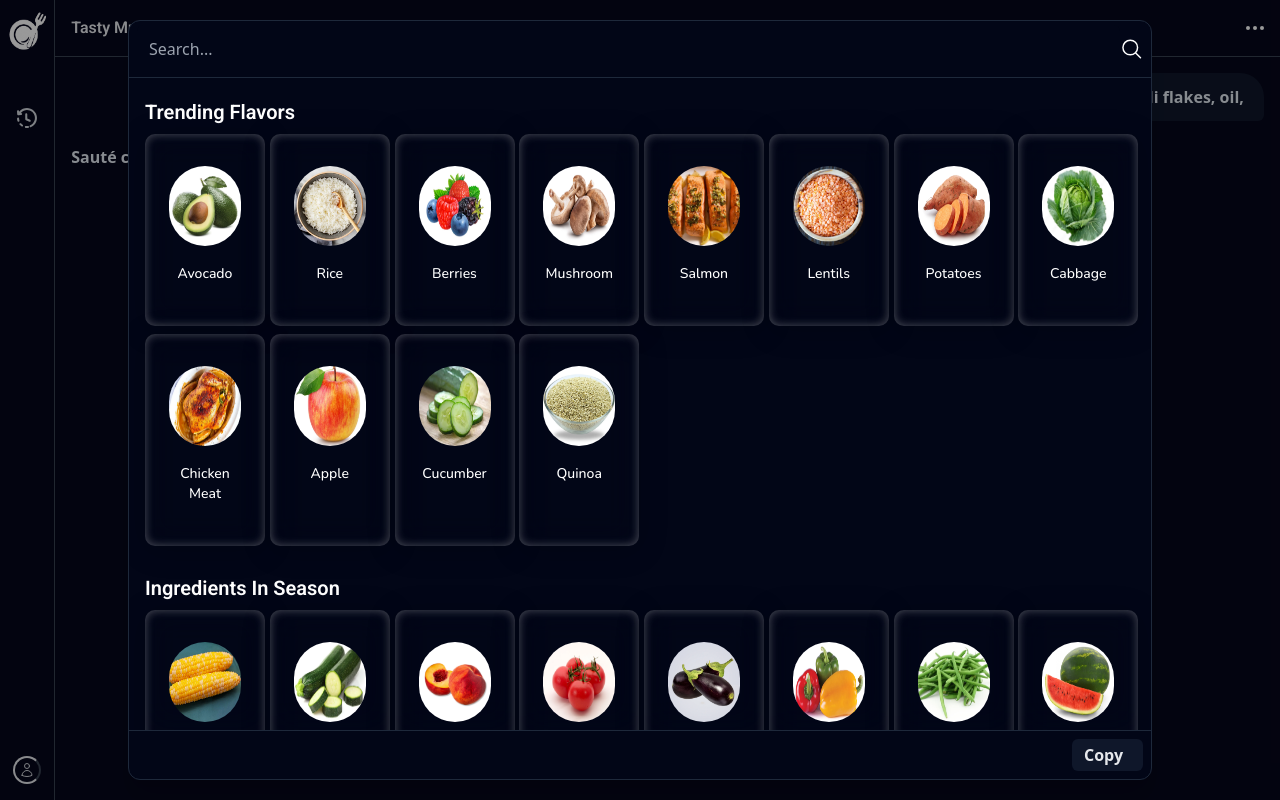
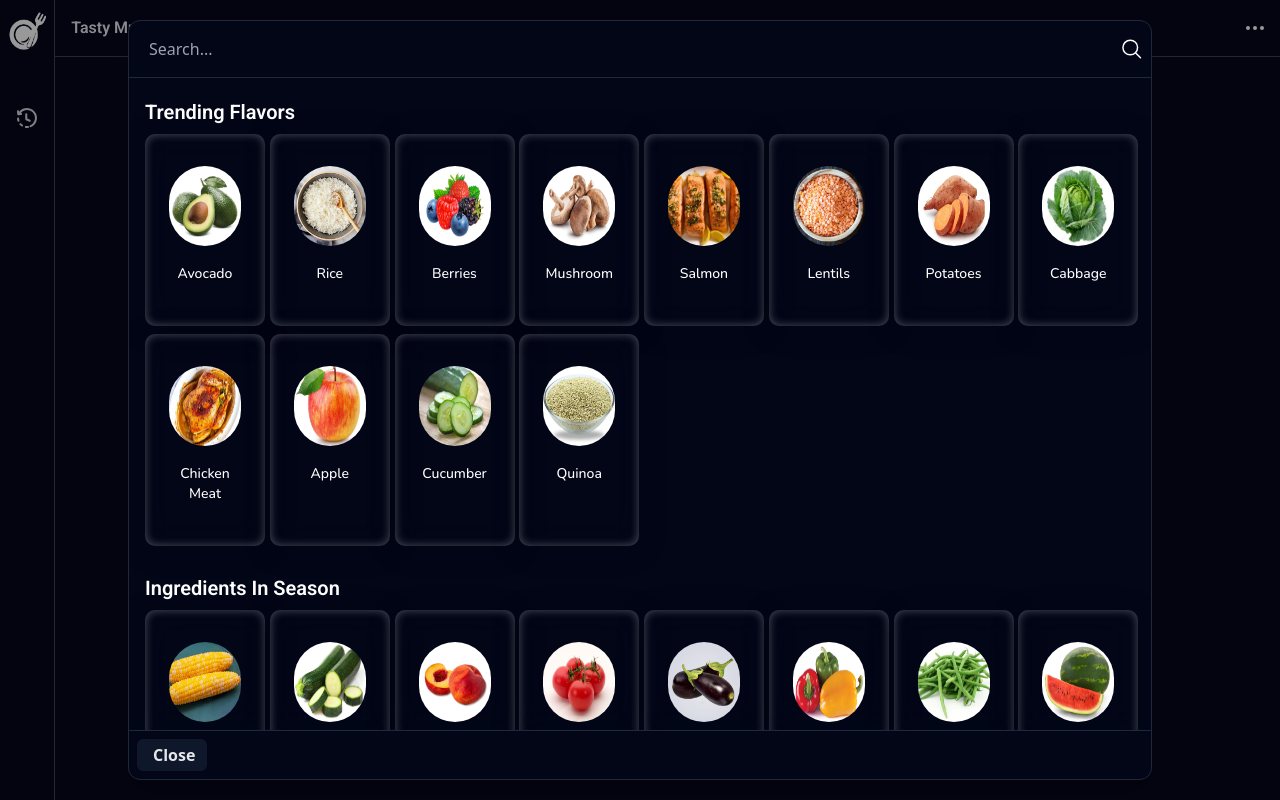
Before and after one commit to AimableUK/Tasty_Mundo, a React (Vite) app: page /c/1 in a window 1280 px wide. Both pictures are taken after a click on the icon 27 px from the left and 92 px from the top of the page. Built offline with nearby package versions, Linux system fonts and the light colour scheme; some icons are missing; a web font is replaced by a local one.

Commit message:
Fixed the Working of the NewChat Navigation

```diff
--- a/src/Components/MainChat/ChatPage/ChatBody/Chat.jsx
+++ b/src/Components/MainChat/ChatPage/ChatBody/Chat.jsx
@@ -11,16 +11,20 @@
       {/* Convo */}
       <div
         key={chat.id}
-        className="font-semibold text-slate-200 flex flex-col p-4 gap-y-6"
+        className="font-semibold text-slate-200 flex flex-col p-4 gap-y-6 px-6 md:px-32 lg:px-48"
       >
         <div className="self-end bg-slate-900 p-3 rounded-l-3xl rounded-t-3xl rounded-br-md px-4 max-w-5/6 text-end text-wrap">
           {chat.ingredients?.map((ingredient, index) => (
-            <span key={index} className="">
+            <span key={index} className="text-sm md:text-[15px]">
               {ingredient},&nbsp;
             </span>
           ))}
         </div>
-        <div>{chat.result}</div>
+        <div>
+          <p className="text-sm md:text-[16px] font-nunito font-normal">
+            {chat.result}
+          </p>
+        </div>
       </div>
 
       {/* Input Box */}
--- a/src/Components/MainChat/ChatPage/ChatBody/InputBox.jsx
+++ b/src/Components/MainChat/ChatPage/ChatBody/InputBox.jsx
@@ -7,7 +7,7 @@
         <input
           type="text"
           placeholder="Enter Your Ingredients... "
-          className="outline-none md:w-[300px] lg:w-[500px] bg-[#1b1c33] text-white transform transition-all duration-300 ease-in-out"
+          className="outline-none md:w-[300px] lg:w-[790px] bg-[#1b1c33] text-white transform transition-all duration-300 ease-in-out"
         />
       </div>
       <button className="hover:scale-105 active:scale-90 transition-all duration-200 ease-in-out border border-gray-600 p-2 md:p-3 rounded-full md:rounded-xl font-bold bg-[#1b1c33] flex flex-row flex-nowrap">
--- a/src/Components/MainChat/ChatPage/ChatHeader/ChatHeader.jsx
+++ b/src/Components/MainChat/ChatPage/ChatHeader/ChatHeader.jsx
@@ -94,6 +94,10 @@
               </span>
               DELETE
             </button>
+            <button className="flex md:hidden flex-row flex-nowrap items-center font-semibold border-gray-900 hover:bg-gray-800 rounded-md p-1 px-2 gap-1 transition-all duration-200 ease-in-out active:scale-95">
+              <i className="bx  bx-cog bx-sm cursor-pointer"></i>
+              SETTINGS
+            </button>
           </div>
         )}
       </div>
--- a/src/Components/MainChat/ChatPage/ChatSideBar/ChatSideBar.jsx
+++ b/src/Components/MainChat/ChatPage/ChatSideBar/ChatSideBar.jsx
@@ -1,6 +1,15 @@
 import React from "react";
+import { useLocation, useNavigate } from "react-router-dom";
 
 const ChatSideBar = ({ tastyMundoBW, setSavedChats, setRecipeIdea }) => {
+  const navigate = useNavigate();
+  const location = useLocation();
+
+  const newChat = () => {
+    if (location.pathname == "/c") return;
+    navigate("/c");
+  };
+
   return (
     <div className="hidden md:flex flex-col p-1 py-3 px-2 justify-between border-r border-r-gray-700 items-center">
       {/* SideBar Header */}
@@ -18,6 +27,7 @@
           {/* New Chat */}
           <div className="relative flex flex-row items-center group">
             <i
+              onClick={newChat}
               className="bx  bx-edit-alt bx-sm cursor-pointer text-gray-300 hover:bg-gray-700
                 active:bg-inherit transform duration-100 ease-in-out p-1 rounded-md"
             ></i>
@@ -63,22 +73,9 @@
       </div>
       {/* SideBar Footer */}
       <div className="relative flex flex-row items-center group hover:bg-gray-700 active:bg-inherit transition-all duration-100 ease-in-out rounded-md border-inherit p-1">
-        <svg
-          xmlns="http://www.w3.org/2000/svg"
-          fill="none"
-          viewBox="0 0 24 24"
-          strokeWidth={1.5}
-          stroke="currentColor"
-          className="size-7 border-2 cursor-pointer text-gray-300 hover:bg-gray-700 active:bg-inherit rounded-full border-inherit p-1"
-        >
-          <path
-            strokeLinecap="round"
-            strokeLinejoin="round"
-            d="M15.75 6a3.75 3.75 0 1 1-7.5 0 3.75 3.75 0 0 1 7.5 0ZM4.501 20.118a7.5 7.5 0 0 1 14.998 0A17.933 17.933 0 0 1 12 21.75c-2.676 0-5.216-.584-7.499-1.632Z"
-          />
-        </svg>
-        <p className="hidden group-hover:block text-sm absolute whitespace-nowrap font-semibold -right-32 border border-gray-800 px-3 rounded-md bg-gray-900">
-          Your Account
+        <i className="bx  bx-cog bx-sm cursor-pointer"></i>
+        <p className="hidden group-hover:block text-sm absolute whitespace-nowrap font-semibold -right-24 border border-gray-800 px-3 rounded-md bg-gray-900">
+          Settings
         </p>
       </div>
     </div>
--- a/src/Components/MainChat/RecipeIdea/RecipeIdea.jsx
+++ b/src/Components/MainChat/RecipeIdea/RecipeIdea.jsx
@@ -10,7 +10,7 @@
           ref={dialogRef}
           className="relative bg-slate-950 border border-slate-800 md:rounded-xl rounded-t-xl max-w-5xl w-full shadow-xl z-50 h-full flex flex-col"
         >
-          <div className="flex md:hidden self-center p-[2px] rounded-full my-2 bg-slate-300 w-2/6 "></div>
+          <div className="flex md:hidden self-center p-[1px] md:p-[2px] rounded-full my-2 bg-slate-300 w-2/6 "></div>
 
           {/* Search Bar */}
           <div className="flex flex-row items-center border-b border-slate-800 px-2 py-1">
@@ -97,20 +97,16 @@
           </div>
 
           {/* Bottom Buttons in Dialog */}
-          <div className="border-t border-slate-800 flex justify-between items-center p-2">
+          <div className="border-t border-slate-800 flex gap-2 items-center p-2">
             {/* Close Icon */}
-            <i
+
+            <button
               onClick={() => setRecipeIdea(false)}
-              className="bx bx-shrink-right bx-xs cursor-pointer active:scale-75 transition-all duration-150 ease-out pl-2"
-            ></i>
-
-            {/* Buttons */}
-            <div className="flex gap-2">
-              <button className="flex items-center bg-slate-900 hover:bg-slate-800 active:bg-slate-700 px-3 py-1 rounded-md text-gray-200 font-semibold">
-                Copy
-                <i className="bx  bx-copy ml-2 bx-xs"></i>
-              </button>
-            </div>
+              className="flex items-center gap-1 bg-slate-900 hover:bg-slate-800 active:bg-slate-700 px-3 py-1 rounded-md text-gray-200 font-semibold"
+            >
+              <i className="bx bx-shrink-right bx-xs cursor-pointer active:scale-75 transition-all duration-150 ease-out"></i>
+              Close
+            </button>
           </div>
         </div>
       </div>
--- a/src/Components/MainChat/SavedChats/SavedChats.jsx
+++ b/src/Components/MainChat/SavedChats/SavedChats.jsx
@@ -1,7 +1,7 @@
 import React, { useCallback, useEffect, useState } from "react";
 import SavedChatsList from "../../../Data/SavedChats/SavedChats";
 import { formatChatTimestamp } from "../Utils/ChatTimestamp/formatChatTimestamp";
-import { useNavigate } from "react-router-dom";
+import { useLocation, useNavigate } from "react-router-dom";
 
 const SavedChats = ({ dialogRef, savedChats, setSavedChats }) => {
   const [previewChat, setPreviewChat] = useState(false);
@@ -12,6 +12,7 @@
   const [activeChatMode, setActiveChatMode] = useState(null);
 
   const navigate = useNavigate();
+  const location = useLocation();
 
   const closeSavedChats = useCallback(() => {
     setSavedChats(false);
@@ -41,6 +42,12 @@
       document.removeEventListener("mousedown", ClickOutSide);
     };
   }, [dialogRef, savedChats, closeSavedChats]);
+
+  const newChat = () => {
+    if (location.pathname == "/c") return;
+    closeSavedChats();
+    navigate("/c");
+  };
 
   const viewChat = (chat) => {
     setPreviewChat(true);
@@ -114,7 +121,7 @@
           ref={dialogRef}
           className="relative bg-slate-950 border border-slate-800 rounded-t-xl md:rounded-xl max-w-5xl w-full shadow-xl z-50 h-full flex flex-col"
         >
-          <div className="flex md:hidden self-center p-[2px] rounded-full my-2 bg-slate-300 w-2/6 "></div>
+          <div className="flex md:hidden self-center p-[1px] md:p-[2px] rounded-full my-2 bg-slate-300 w-2/6 "></div>
           {/* Search Bar */}
           <div className="flex flex-row items-center border-b border-slate-800 px-2 py-1">
             <input
@@ -152,7 +159,10 @@
                       Show All
                     </h3>
                   </div>
-                  <button className="flex w-full rounded-xl bg-slate-900 p-3 gap-2 items-center font-semibold text-gray-200 hover:bg-slate-800 active:scale-95 transition-all duration-200 ease-in-out">
+                  <button
+                    onClick={newChat}
+                    className="flex w-full rounded-xl bg-slate-900 p-3 gap-2 items-center font-semibold text-gray-200 hover:bg-slate-800 active:scale-95 transition-all duration-200 ease-in-out"
+                  >
                     <i className="bx  bx-edit-alt bx-sm"></i>
                     Create New Chat
                   </button>
```
